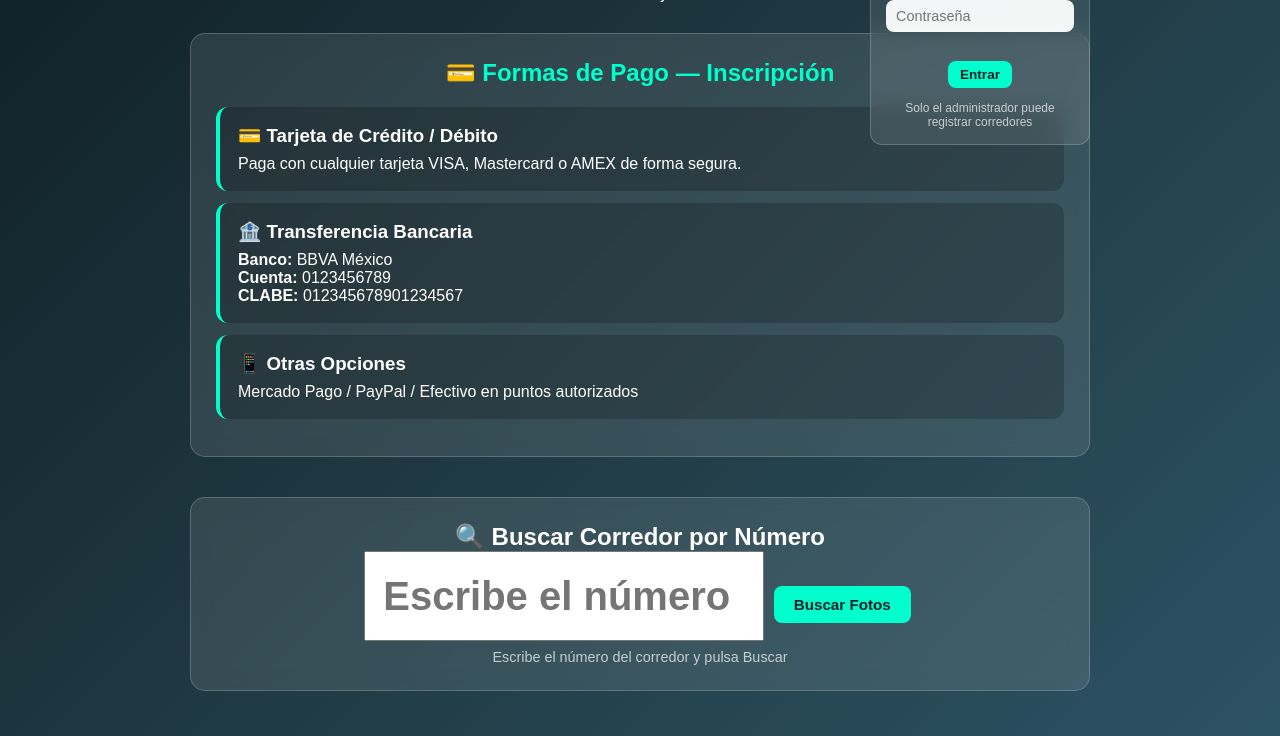
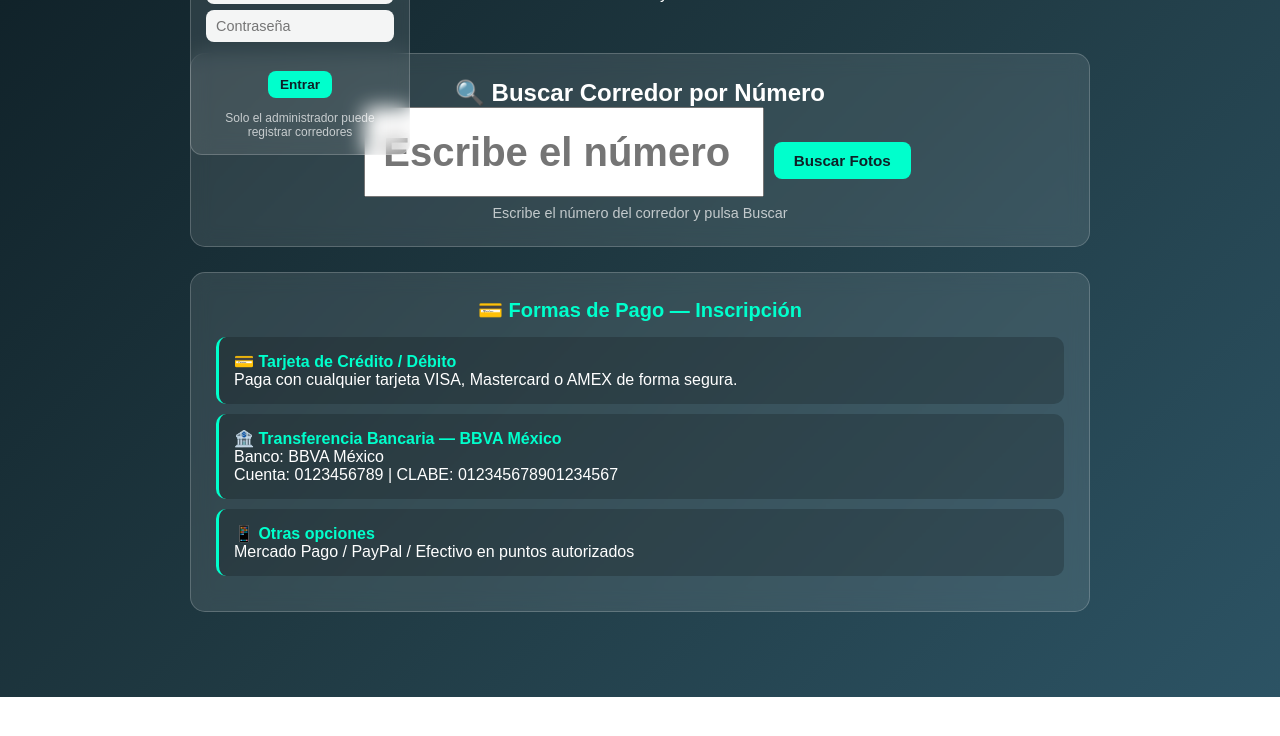
Before and after one commit to tonomarcp76-hash/corredores-deportivos-, a plain HTML site: page index.html in a window 1280 px wide. Shown: the part 103-839 px from the top of the page. After the commit the page ends 800 px from the top, so only its background shows below. Drawn offline with Linux system fonts and the light colour scheme.

Commit message:
Update index.html

```diff
--- a/index.html
+++ b/index.html
@@ -18,14 +18,14 @@
             color: #fff;
         }
         .container { max-width: 900px; margin: 0 auto; position: relative; }
-        header { text-align: center; padding: 30px 0; }
+        header { text-align: center; padding: 20px 0; margin-top: 10px; }
         header h1 { font-size: 2rem; color: #00ffcc; text-shadow: 0 0 15px rgba(0,255,204,0.4); }
 
-        /* 🔐 CUADRO DE ADMINISTRADOR - ESQUINA SUPERIOR DERECHA */
+        /* 🔐 CUADRO DE ADMINISTRADOR - ESQUINA SUPERIOR IZQUIERDA */
         .login-box {
             position: absolute;
             top: 0;
-            right: 0;
+            left: 0;
             width: 24%;
             min-width: 220px;
             background: rgba(255,255,255,0.1);
@@ -53,7 +53,7 @@
             backdrop-filter: blur(10px);
             border: 1px solid rgba(255,255,255,0.2);
         }
-        .buscador { text-align: center; margin-top: 40px; }
+        .buscador { text-align: center; margin-top: 30px; }
         input#numCorredor, input#fNumero {
             font-size: 2.5rem !important;
             font-weight: bold;
@@ -77,15 +77,15 @@
         }
 
         /* 💳 SECCIÓN DE PAGO */
-        .pago h2 { color: #00ffcc; margin-bottom: 20px; text-align: center; }
+        .pago h3 { color: #00ffcc; margin-bottom: 15px; text-align: center; font-size: 1.25rem; }
         .metodo {
             background: rgba(0,0,0,0.2);
-            padding: 18px;
-            border-radius: 12px;
-            margin-bottom: 12px;
-            border-left: 4px solid #00ffcc;
+            padding: 15px;
+            border-radius: 10px;
+            margin-bottom: 10px;
+            border-left: 3px solid #00ffcc;
         }
-        .metodo h3 { margin-bottom: 8px; }
+        .metodo strong { color: #00ffcc; }
 
         button {
             padding: 10px 20px;
@@ -101,7 +101,7 @@
         }
         button:hover { transform: translateY(-2px); box-shadow: 0 5px 20px rgba(0,255,204,0.4); }
         .btn-rojo { background: #ff6b6b; color: #fff; }
-        .btn-salir { position: absolute; top: 0; right: 26%; padding: 6px 12px; font-size: 0.85rem; z-index: 11; }
+        .btn-salir { position: absolute; top: 0; right: 0; padding: 6px 12px; font-size: 0.85rem; z-index: 11; }
         .cargando { opacity: 0.6; pointer-events: none; }
 
         .progreso { width: 100%; max-width: 400px; height: 18px; background: rgba(0,0,0,0.3); border-radius: 9px; margin: 10px 0; display: none; }
@@ -145,13 +145,7 @@
 <body onload="verificarSesion()">
 
 <div class="container">
-    <header>
-        <h1>🏃 ENCUENTRA A TU CORREDOR</h1>
-        <p>Escribe tu número y ve tus fotos</p>
-        <button id="btnSalir" class="btn-rojo btn-salir oculto" onclick="cerrarSesion()">🚪 Salir</button>
-    </header>
-
-    <!-- 🔐 INICIO DE SESIÓN ADMINISTRADOR - ESQUINA SUPERIOR DERECHA -->
+    <!-- 🔐 INICIO DE SESIÓN ADMINISTRADOR - ESQUINA SUPERIOR IZQUIERDA -->
     <div id="cajaLogin" class="login-box">
         <h2>🔐 Admin</h2>
         <input type="text" id="usuario" placeholder="Usuario">
@@ -161,8 +155,40 @@
         <p>Solo el administrador puede registrar corredores</p>
     </div>
 
-    <!-- 📷 BOTÓN PARA ABRIR FORMULARIO -->
-    <div id="botonRegistrar" class="oculto" style="text-align: center; margin-bottom: 20px; margin-top: 20px;">
+    <button id="btnSalir" class="btn-rojo btn-salir oculto" onclick="cerrarSesion()">🚪 Salir</button>
+
+    <header>
+        <h1>🏃 ENCUENTRA A TU CORREDOR</h1>
+        <p>Escribe tu número y ve tus fotos</p>
+    </header>
+
+    <!-- 🔍 BUSCADOR DE FOTOS POR NÚMERO — ARRIBA -->
+    <div class="buscador">
+        <h2>🔍 Buscar Corredor por Número</h2>
+        <input type="number" id="numCorredor" placeholder="Escribe el número" min="1">
+        <button onclick="buscarCorredor()">Buscar Fotos</button>
+        <p class="instruccion">Escribe el número del corredor y pulsa Buscar</p>
+    </div>
+
+    <!-- 💳 FORMAS DE PAGO — ABAJO DEL BUSCADOR -->
+    <div class="pago">
+        <h3>💳 Formas de Pago — Inscripción</h3>
+        <div class="metodo">
+            <strong>💳 Tarjeta de Crédito / Débito</strong>
+            <p>Paga con cualquier tarjeta VISA, Mastercard o AMEX de forma segura.</p>
+        </div>
+        <div class="metodo">
+            <strong>🏦 Transferencia Bancaria — BBVA México</strong>
+            <p>Banco: BBVA México<br>Cuenta: 0123456789 | CLABE: 012345678901234567</p>
+        </div>
+        <div class="metodo">
+            <strong>📱 Otras opciones</strong>
+            <p>Mercado Pago / PayPal / Efectivo en puntos autorizados</p>
+        </div>
+    </div>
+
+    <!-- 📷 BOTÓN PARA ABRIR FORMULARIO (SOLO ADMIN) -->
+    <div id="botonRegistrar" class="oculto" style="text-align: center; margin-bottom: 20px;">
         <button onclick="mostrarFormulario()">📷 Registrar Corredor y Subir Fotos</button>
     </div>
 
@@ -202,33 +228,6 @@
             <button class="btn-rojo" onclick="ocultarFormulario()">❌ Cancelar</button>
         </div>
         <p id="mensajeExito" class="exito">✅ ¡Corredor registrado y fotos subidas correctamente!</p>
-    </div>
-
-    <!-- 💳 FORMAS DE PAGO - DEBAJO DEL FORMULARIO -->
-    <div class="pago">
-        <h2>💳 Formas de Pago — Inscripción</h2>
-        <div class="metodo">
-            <h3>💳 Tarjeta de Crédito / Débito</h3>
-            <p>Paga con cualquier tarjeta VISA, Mastercard o AMEX de forma segura.</p>
-        </div>
-        <div class="metodo">
-            <h3>🏦 Transferencia Bancaria</h3>
-            <p><strong>Banco:</strong> BBVA México</p>
-            <p><strong>Cuenta:</strong> 0123456789</p>
-            <p><strong>CLABE:</strong> 012345678901234567</p>
-        </div>
-        <div class="metodo">
-            <h3>📱 Otras Opciones</h3>
-            <p>Mercado Pago / PayPal / Efectivo en puntos autorizados</p>
-        </div>
-    </div>
-
-    <!-- 🔍 BUSCADOR DE FOTOS POR NÚMERO -->
-    <div class="buscador">
-        <h2>🔍 Buscar Corredor por Número</h2>
-        <input type="number" id="numCorredor" placeholder="Escribe el número" min="1">
-        <button onclick="buscarCorredor()">Buscar Fotos</button>
-        <p class="instruccion">Escribe el número del corredor y pulsa Buscar</p>
     </div>
 
     <!-- 📸 TARJETA CON FOTOS DEL CORREDOR -->
@@ -353,7 +352,7 @@ async function guardarCorredor() {
     const num = parseInt(document.getElementById('fNumero').value);
     const nombre = document.getElementById('fNombre').value.trim();
     const cat = document.getElementById('fCategoria').value.trim();
-    const equipo = document.getElementById('fEqu
+    const equipo = document.getElementById('
     const equipo = document.getElementById('fEquipo').value.trim();
     const tiempo = document.getElementById('fTiempo').value.trim();
     const fotoPerfilArchivo = document.getElementById('fotoPerfilArchivo').files[0];
```
Lines whose indentation alone changed are shown as unchanged.
